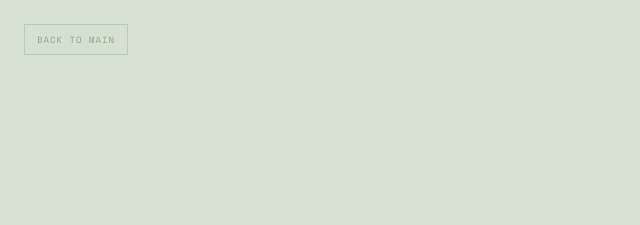
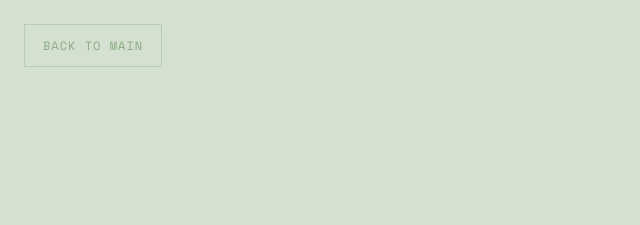
Before and after one commit to TotallyJuicy/totallyjuicy.github.io, a plain HTML site: page cocktailmixer/index.html in a window 1280 px wide. Shown: the top 225 px of the page, 0-640 px from the left. Drawn offline with nearby package versions, Linux system fonts and the light colour scheme.

Commit message:
Enlarge project back button

```diff
--- a/cocktailmixer/index.html
+++ b/cocktailmixer/index.html
@@ -21,7 +21,7 @@ h1{font-size:clamp(42px,7vw,94px);font-weight:300;color:var(--dark);line-height:
 .text{font-size:clamp(14px,1.2vw,17px);font-weight:300;color:var(--mid);line-height:1.85}
 .hint{font-size:9px;letter-spacing:1px;margin-top:52px}
 @media(max-width:720px){.grid{grid-template-columns:1fr}}
-.back-main{position:fixed;top:24px;left:24px;z-index:5;display:inline-flex;width:fit-content;font-family:"Space Mono",monospace;font-size:9px;letter-spacing:1px;text-transform:uppercase;color:var(--muted);text-decoration:none;border:1px solid var(--surface);padding:8px 12px;background:var(--bg)}.back-main:hover{border-color:var(--dark);color:var(--dark)}
+.back-main{position:fixed;top:24px;left:24px;z-index:5;display:inline-flex;width:fit-content;font-family:"Space Mono",monospace;font-size:12px;letter-spacing:1px;text-transform:uppercase;color:var(--muted);text-decoration:none;border:1px solid var(--surface);padding:12px 18px;background:var(--bg)}.back-main:hover{border-color:var(--dark);color:var(--dark)}
 </style>
 </head>
 <body>
```
Also changed, not shown: letterboxd-rater-analysis/index.html (+1 -1 lines), pokemon-showdown-meta-analysis/index.html (+1 -1 lines), spotify-listening-analytics-dashboard/index.html (+1 -1 lines), steam-review-sentiment-classification/index.html (+1 -1 lines), wikipedia-knowledge-graph/index.html (+1 -1 lines).
